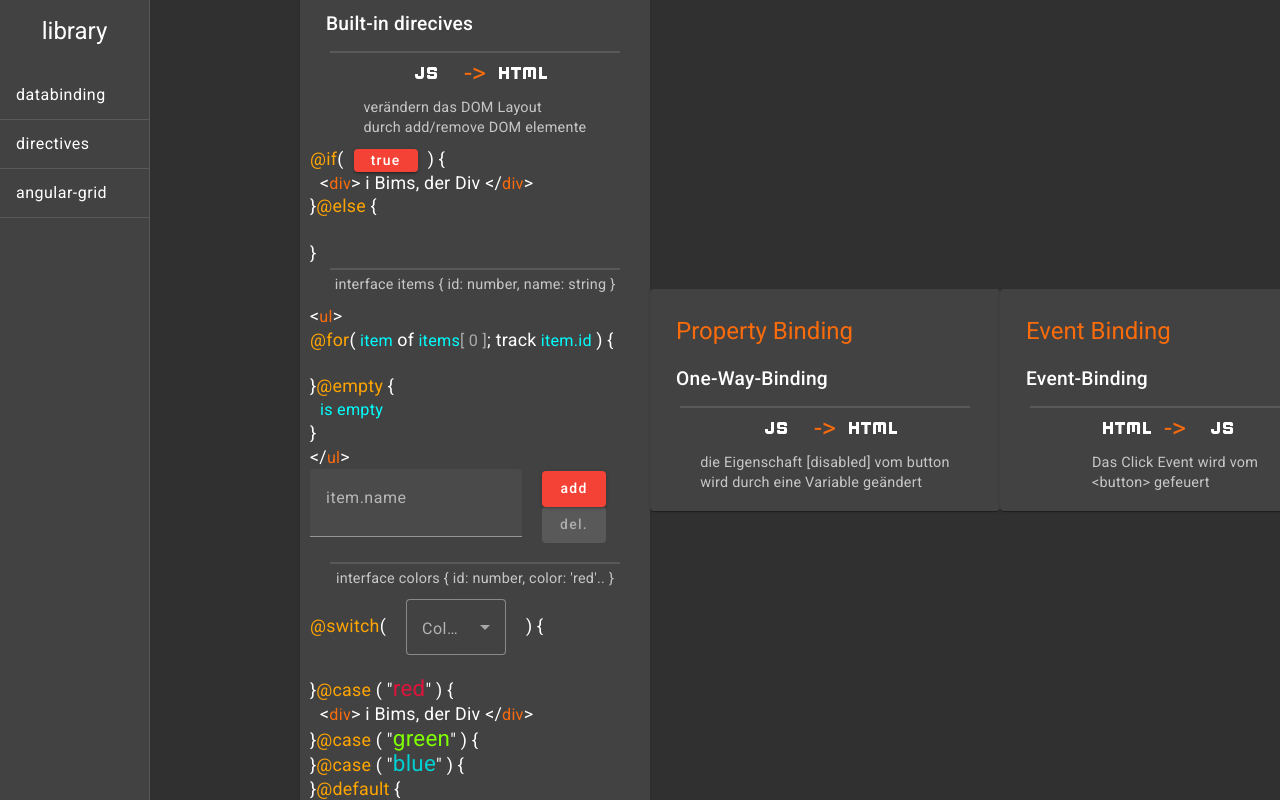
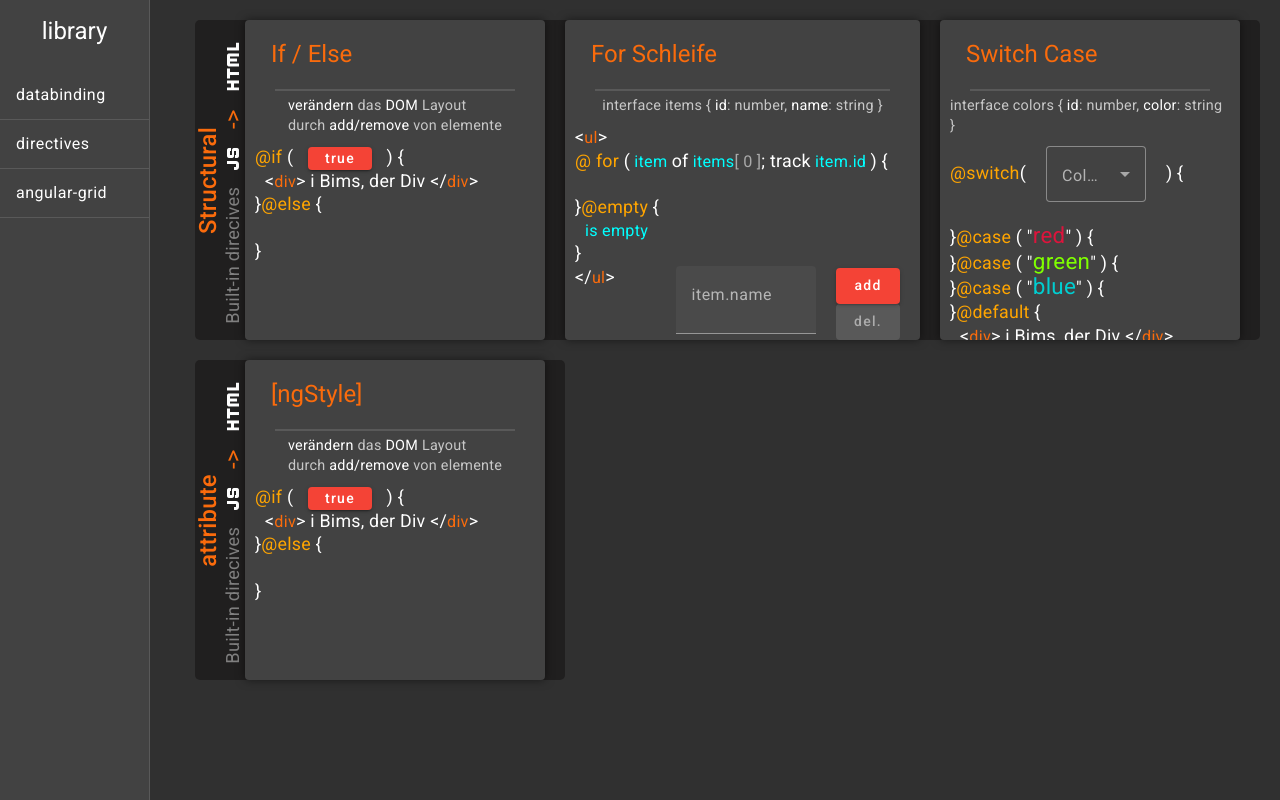
Before and after one commit to HorstPower/AngularDataBinding, an Angular app: page /directives in a window 1280 px wide. Built offline with nearby package versions, Linux system fonts and the light colour scheme.

Commit message:
Clear and structure the code

```diff
--- a/src/app/directives/directives.component.html
+++ b/src/app/directives/directives.component.html
@@ -1,49 +1,75 @@
-<div class="BindingView">
+<div class="mainFrame">
 
-    <!-- String Databinding -->
+    <!-- Structural line -->
+    <div class="line">
+
+        <div class="lineLabel">
+            <div id="lineHeader">Structural</div>
+            <div id="lineSubHeader">Built-in direcives
+                <div class="symbols"><mat-icon>javascript</mat-icon><h1>-></h1><mat-icon>html</mat-icon>
+                </div>
+            </div>
+        </div>
+
+        <!-- if/Else Card -->
         <mat-card>
             <mat-list>
-            <mat-list-item><h1>Structural</h1></mat-list-item>
-            <mat-list-item><h2>Built-in direcives</h2></mat-list-item>
+                <!-- discribtion -->
+                <mat-list-item><h1 class="cardHeaderText">If / Else</h1></mat-list-item>
                 <mat-divider></mat-divider>
                 <div class="logic">
-                <div class="symbols"><mat-icon>javascript</mat-icon><h1>-></h1><mat-icon>html</mat-icon></div>
-                <span class="hint">
-                     <p>verändern das DOM Layout</p>
-                     <p>durch add/remove DOM elemente</p>
+
+                    <span class="discribtion">
+                        <div><p>verändern</p> das <p>DOM</p> Layout</div>
+                        <div>durch <p>add/remove</p> von elemente</div>
                    </span>
-                <!-- If/ Else -->
+
+                    <!-- if/Else Code -->
                     <span class="directives color">
-                    <!-- html Utf-codierung -->
-                        <p class="decl">&#64;if</p>
-                        <p>&#40;<button class="IfButton" (click)="toggelIfBoolean()" mat-raised-button color="warn">{{ ifBoolean }}</button>&#41; &#123;</p><br>
+                        <!--  @if ( Button ) {  -->
+                        <p class="decl"> &#64;if </p><p> &#40; <button mat-raised-button color="warn" class="IfButton" (click)="toggelIfBoolean()" >{{ ifBoolean }}</button> &#41; &#123; </p><br>
+
                             @if ( ifBoolean ) {
                                 <div class="inline indentation">
+                                    <!-- <div> i Bims, der Div </div> -->
                                     <p>&#60;</p>div<p>&#62; i Bims, der Div &#60;&#47;</p>div<p>&#62;</p>
                                 </div>
                             }
+                        <!--  }@else {  -->
                         <br><p>&#125;</p><p class="decl">&#64;else</p><p>&#160;&#123;</p><br>
+
                             @if ( !ifBoolean ) {
                                 <div class="inline indentation">
+                                    <!-- <div> i Bims, der Else </div> -->
                                     <p>&#60;</p>div<p>&#62; i Bims der Else &#60;&#47;</p>div<p>&#62;</p>
                                 </div>
                             }
+                        <!-- } -->
                         <br><p>&#125;</p>
                     </span>
                 </div>
+            </mat-list>
+        </mat-card>
 
+        <!-- For Card -->
+        <mat-card>
+            <mat-list>
+
+                <mat-list-item><h1 class="cardHeaderText">For Schleife</h1></mat-list-item>
                 <mat-divider></mat-divider>
+                <div class="logic">
 
-            <div class="logic">
-                <span class="hint">
-                    <p>interface items  &#123; id: number, name: string  &#125;</p>
+                    <span class="discribtion">
+                        <div>interface items  &#123; <p>id</p>: number, <p>name</p>: string  &#125;</div>
                     </span>
-                <!-- for Schleife -->
+
+                    <!-- for Schleife Code-->
                     <span class="directives color">
-                    <!-- html Utf-codierung -->
+                        <!-- <ul> -->
                         <p>&#60;</p>ul<p>&#62;</p><br>
-                        <p class="decl">&#64;for</p>
-                        <span class="colorAqua"><p>&#40;</p> item <p>of</p> items<span style="color:darkgrey">[ {{ index }} ]</span><p>; track</p> item.id <p>&#41; &#123;</p></span>
+                        <!--  @for( item of items [ ]; track item.de ) { -->
+                        <p class="decl"> &#64; for </p><span class="colorAqua"> <p>&#40;</p> item <p>of</p> items<span style="color:darkgrey">[ {{ index }} ]</span> <p>; track</p> item.id <p>&#41; &#123;</p> </span>
+
                             <ul>
                                 @for(item of items; track item.id) {
                                     <li class="forLi">
@@ -55,14 +81,19 @@
                                 </li>
                             }
                         </ul>
+                        <!-- }@empty { -->
                         <p>&#125;</p><p class="decl">&#64;empty</p><p>&#160;&#123;</p><br>
+
                         @for(item of items; track item.id){
                         }@empty {
                         <span class="colorAqua indentation"> is empty</span>
                         }
+                        <!-- } -->
                         <br><p>&#125;</p><br>
+                        <!-- </ul> -->
                         <p>&#60;&#47;</p>ul<p>&#62;</p>
 
+                        <!-- InputField -->
                         <div class="forInput">
                                 <mat-form-field>
                                     <mat-label>item.name</mat-label>
@@ -73,33 +104,45 @@
                                 <button style="width: 50px" mat-raised-button color="warn" [disabled]="hideForButton" (click)="delete()"> del. </button>
                             </div>
                         </div>
-
                     </span>
                 </div>
+            </mat-list>
+        </mat-card>
+
+        <!-- Switch Card -->
+        <mat-card>
+            <mat-list>
+
+                <mat-list-item><h1 class="cardHeaderText">Switch Case</h1></mat-list-item>
                 <mat-divider></mat-divider>
 
                 <div class="logic">
-                <span class="hint">
-                    <p>interface colors  &#123; id: number, color: 'red'..  &#125;</p>
+
+                    <span class="discribtion">
+                        <div>interface colors  &#123; <p>id</p>: number, <p>color</p>: string  &#125;</div>
                     </span>
-                <!-- for Schleife -->
+
+                    <!-- Switch/Case Code -->
                     <span class="directives color">
-                    <!-- html Utf-codierung -->
-
-                        <p class="decl">&#64;switch</p>
-                        <span class="colorAqua"><p>&#40;</p>
+                        <!-- @switch( -->
+                        <p class="decl">&#64;switch</p> <p>&#40;</p>
+                            <!-- ColorChooseField -->
+                            <span class="colorAqua">
                                 <mat-form-field #colorUser class="colorChoose" appearance="outline" color="accent">
                                     <mat-label>Color</mat-label>
                                     <mat-select (selectionChange)="switchColor($event.value)">
+
                                         @for (color of colors; track color.id) {
                                             <mat-option [value]="color.id">{{color.color}}</mat-option>
-
                                         }
                                     </mat-select>
                                 </mat-form-field>
-                            <p>&#41; &#123;</p>
-                        </span><br>
-                        <p>&#125;</p><p class="decl">&#64;case <p>&#40; "<span class="rem" style="color:crimson">red</span>" &#41;</p><p>&#160;&#123;</p><br>
+                            </span>
+                        <!-- ){ -->
+                        <p>&#41; &#123;</p><br>
+                        <!-- }@case( "red" ) { -->
+                        <p>&#125;</p> <p class="decl">&#64;case <p>&#40; "<span class="rem" style="color:crimson">red</span>" &#41;</p> <p>&#160;&#123;</p> <br>
+
                             @switch (color){
                                 @case("red") {
                                     <div class="inline indentation">
@@ -107,7 +150,9 @@
                                     </div><br>
                                 }
                             }
-                        <p>&#125;</p><p class="decl">&#64;case <p>&#40; "<span class="rem" style="color:chartreuse">green</span>" &#41;</p><p>&#160;&#123;</p><br>
+                        <!-- }@case( "green" ) { -->
+                        <p>&#125;</p> <p class="decl">&#64;case <p>&#40; "<span class="rem" style="color:chartreuse">green</span>" &#41;</p> <p>&#160;&#123;</p> <br>
+
                             @switch (color){
                                 @case("green") {
                                     <div class="inline indentation">
@@ -115,7 +160,9 @@
                                     </div><br>
                                 }
                             }
-                        <p>&#125;</p><p class="decl">&#64;case <p>&#40; "<span class="rem" style="color:darkturquoise">blue</span>" &#41;</p><p>&#160;&#123;</p><br>
+                        <!-- }@case( "blue" ) { -->
+                        <p>&#125;</p> <p class="decl">&#64;case <p>&#40; "<span class="rem" style="color:darkturquoise">blue</span>" &#41;</p> <p>&#160;&#123;</p> <br>
+
                             @switch (color){
                                 @case("blue") {
                                     <div class="inline indentation">
@@ -123,7 +170,9 @@
                                     </div><br>
                                 }
                             }
+                        <!-- }@default { -->
                         <p>&#125;</p><p class="decl">&#64;default <p>&#123;</p><br>
+
                             @if(color != "red" && color != "green" && color != "blue") {
                                 @switch (color){
                                     @default() {
@@ -133,15 +182,67 @@
                                     }
                                 }
                             }
+                        <!-- } -->
                         <br><p>&#125;</p><br>
                     </span>
                 </div>
+            </mat-list>
+        </mat-card>
+    </div>
 
+    <!-- Second line -->
+    <div class="line">
+
+        <div class="lineLabel">
+            <div id="lineHeader">attribute</div>
+            <div id="lineSubHeader">Built-in direcives
+                <div class="symbols"><mat-icon>javascript</mat-icon><h1>-></h1><mat-icon>html</mat-icon>
+                </div>
+            </div>
+        </div>
+
+        <!-- NgStyle Card -->
+        <mat-card>
+            <mat-list>
+                <!-- discribtion -->
+                <mat-list-item><h1 class="cardHeaderText">[ngStyle]</h1></mat-list-item>
+                <mat-divider></mat-divider>
+                <div class="logic">
+
+                    <span class="discribtion">
+                        <div><p>verändern</p> das <p>DOM</p> Layout</div>
+                        <div>durch <p>add/remove</p> von elemente</div>
+                   </span>
+
+                    <!-- if/Else Code -->
+                    <span class="directives color">
+                        <!--  @if ( Button ) {  -->
+                        <p class="decl"> &#64;if </p><p> &#40; <button mat-raised-button color="warn" class="IfButton" (click)="toggelIfBoolean()" >{{ ifBoolean }}</button> &#41; &#123; </p><br>
+
+                            @if ( ifBoolean ) {
+                                <div class="inline indentation">
+                                    <!-- <div> i Bims, der Div </div> -->
+                                    <p>&#60;</p>div<p>&#62; i Bims, der Div &#60;&#47;</p>div<p>&#62;</p>
+                                </div>
+                            }
+                        <!--  }@else {  -->
+                        <br><p>&#125;</p><p class="decl">&#64;else</p><p>&#160;&#123;</p><br>
+
+                            @if ( !ifBoolean ) {
+                                <div class="inline indentation">
+                                    <!-- <div> i Bims, der Else </div> -->
+                                    <p>&#60;</p>div<p>&#62; i Bims der Else &#60;&#47;</p>div<p>&#62;</p>
+                                </div>
+                            }
+                        <!-- } -->
+                        <br><p>&#125;</p>
+                    </span>
+                </div>
             </mat-list>
         </mat-card>
 
      <!-- Property Binding -->
-     <mat-card>
+     <!-- <mat-card>
         <mat-list>
             <mat-list-item><h1>Property Binding</h1></mat-list-item>
             <mat-list-item><h2>One-Way-Binding</h2></mat-list-item>
@@ -157,10 +258,10 @@
 
             </div>
         </mat-list>
-    </mat-card>
+    </mat-card> -->
 
      <!-- Event Binding -->
-     <mat-card>
+     <!-- <mat-card>
         <mat-list>
             <mat-list-item><h1>Event Binding</h1></mat-list-item>
             <mat-list-item><h2>Event-Binding</h2></mat-list-item>
@@ -176,6 +277,6 @@
 
             </div>
         </mat-list>
-    </mat-card>
+    </mat-card> -->
 
     </div>
--- a/src/app/directives/directives.component.scss
+++ b/src/app/directives/directives.component.scss
@@ -1,15 +1,80 @@
-.BindingView {
+.mainFrame {
     position: absolute;
+    display: flex;
+    flex-direction: column;
+    align-items: flex-start;
+    gap: 20px;
+
     width: 100%;
-    height: 100vH;
+    height: auto;
     box-sizing: border-box;
+
+    padding: 20px;
+
+}
+.line {
     display: flex;
-    padding-left: 150px;
-    padding-right: 150px;
+    justify-content: flex-start;
+    flex-direction: row;
+    height: 320px;
+    gap:20px;
+    padding-right: 20px;
+    margin-left: 25px;
+
+    background-color: rgb(32, 31, 31);
+    border-radius: 5px;
+}
+.lineLabel {
+    display: flex;
+    transform: rotate(-90deg);
+    width: 10px;
+    margin-left: 20px;
+    align-items: center;
+
+    flex-direction: column;
+    align-self: center;
+    #lineHeader{
+        font-size: 1.7em;
+        font-weight: 500;
+        color: #fa6b0c;
+        margin-bottom: 5px;
+    }
+    #lineSubHeader{
+        display: flex;
+        align-self: center;
+
+        font-size: 1.3em;
+        font-weight: 400;
+        color: grey;
+        white-space: nowrap;
+    }
+
+}
+
+.symbols {
+    display: flex;
+    width: 70%;
+    height: 20px;
     flex-direction: row;
     align-items: center;
-    justify-content: space-between;
-
+    justify-content: center;
+    & mat-icon{
+        margin: 5px;
+        display: flex;
+        align-items: center;
+        justify-content: center;
+        height: 100%;
+        width: auto;
+        font-size: 3rem;
+        color: white;
+        &~h1 {
+            display: flex;
+            justify-content: start;
+            margin-top: 15px;
+            width: 1.4em;
+            color:#fa6b0c;
+        }
+    }
 }
 
 
@@ -17,8 +82,19 @@ mat-Card{
     display: flex;
     flex-direction: column;
     padding: 10px;
-    min-width: 350px;
-    height: auto;
+    min-width: 300px;
+    min-height: auto;
+    box-shadow: 0 0 10px 0 rgba(0,0,0,0.5);
+    overflow-x: hidden;
+    overflow-y: scroll;
+    &::-webkit-scrollbar {
+        display: none;
+    }
+}
+.cardHeaderText{
+    font-size: 1.5em;
+    font-weight: 400;
+    color: #fa6b0c;
 }
 
 mat-divider{
@@ -29,45 +105,6 @@ mat-divider{
     color: rgb(199, 199, 199);
 }
 
-h1 {
-    margin: 0;
-    padding: 0;
-    font-size: 1.5em;
-    font-weight: 400;
-    color: #fa6b0c;
-    text-align: start;
-}
-
-h2 {
-    margin: 0;
-    padding: 0;
-    font-size: 1.2em;
-    font-style: bold;
-}
-
-.symbols {
-    display: flex;
-    width: 70%;
-    height: 40px;
-    flex-direction: row;
-    align-items: center;
-    justify-content: center;
-    & h1 {
-        display: flex;
-        justify-content: center;
-        width: 1.4em;
-    }
-    & mat-icon{
-        margin: 5px;
-        display: flex;
-        align-items: center;
-        justify-content: center;
-        height: 100%;
-        width: auto;
-        font-size: 3rem;
-        color: white;
-    }
-}
 
 .logic {
     font-size: large;
@@ -75,12 +112,14 @@ h2 {
     display: flex;
     flex-direction: column;
     align-items: center;
-    & .hint{
+    & .discribtion{
         padding-top: 5px;
         font-size: 0.8em;
         & p{
+            display: inline;
             margin: 0;
             padding: 0;
+            color: white;
         }
     }
 
@@ -105,11 +144,12 @@ h2 {
 }
 
 .forInput {
-    width: 100%;
     display: flex;
     flex-direction: row;
     align-items: center;
     justify-content: center;
+    float: right;
+    width: 70%;
     & mat-form-field {
         height: 90px;
     }
@@ -147,6 +187,8 @@ ul {
     }
 }
 
+
+
 .colorChoose {
     margin-left: 20px;
     margin-right: 20px;
--- a/src/app/directives/directives.component.ts
+++ b/src/app/directives/directives.component.ts
@@ -25,13 +25,13 @@ interface color {
   templateUrl: './directives.component.html',
   styleUrl: './directives.component.scss'
 })
+
 export class DirectivesComponent {
 
   // Structural directives
+
   // If/Else
   ifBoolean: boolean = true;
-
-
 
   toggelIfBoolean() {
     this.ifBoolean = !this.ifBoolean;
@@ -40,7 +40,10 @@ export class DirectivesComponent {
   // For
   items: item[]= [];
   index: number= 0;
+
   hideForButton: boolean= true;
+
+
   formmodule: any = new FormsModule();
   inputName: string= '';
 
@@ -61,42 +64,19 @@ export class DirectivesComponent {
     }
   }
 
-
+  // Switch
+  color: string= '';
 
   colors: color[]= [
     {id: 0, color: 'red'},
     {id: 1, color: 'green'},
     {id: 2, color: 'blue'},
-    {id: 3, color: 'undefined'},
+    {id: 3, color: 'white'},
+    {id: 4, color: 'undefined'},
   ];
-  color: string= 'red';
 
   switchColor(event: number) {
-    console.log(this.colors[event].color);
     this.color = this.colors[event].color;
-  }
-  // Property binding
-  hideButton: boolean = false;
-
-
-  constructor() {
-  }
-
-  // String interpolation
-  changeString() {
-  }
-
-  // Property binding
-  togglehide() {
-    this.hideButton = !this.hideButton;
-
-
-    if (this.ifBoolean) {
-      this.ifBoolean = false;
-    } else {
-      this.ifBoolean = true;
-    }
-
   }
 
 
--- a/src/app/ng-grid/ng-grid.component.html
+++ b/src/app/ng-grid/ng-grid.component.html
@@ -3,6 +3,8 @@
       <mat-grid-tile
         [colspan]="tile.cols"
         [rowspan]="tile.rows"
-        [style.background]="tile.color">{{tile.text}}</mat-grid-tile>
+        [style.background]="tile.color"
+        >{{tile.text}}</mat-grid-tile>
+
     }
   </mat-grid-list>
```
Lines whose indentation alone changed are shown as unchanged.
